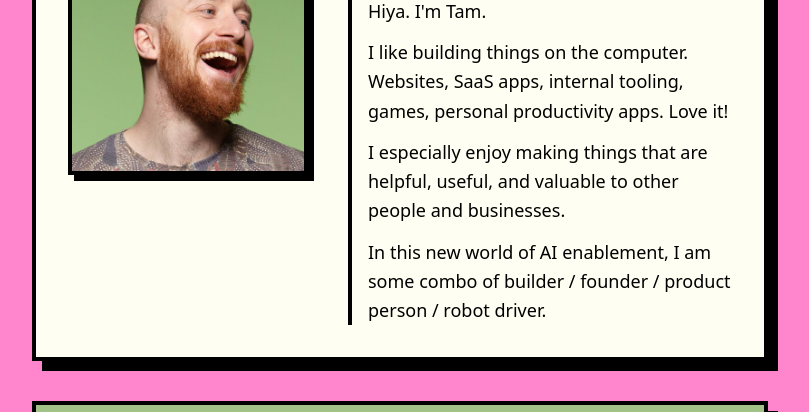
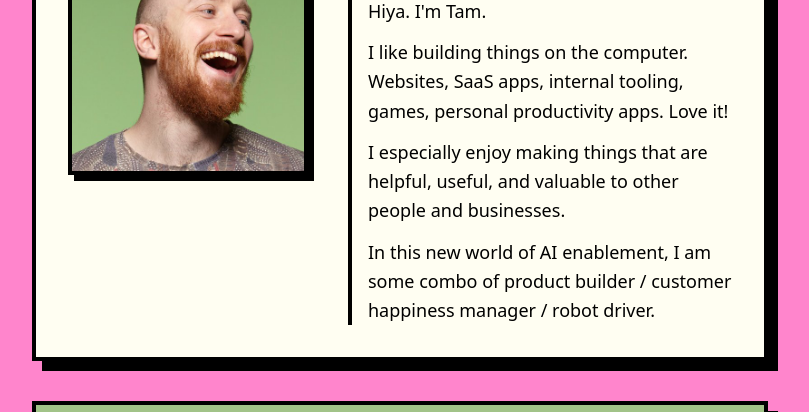
Before and after one commit to tambuildsthings/tbt, an Astro site: page / in a window 1280 px wide. Shown: the part 165-577 px from the top of the page, without its empty margins (240-1049 px from the left). Built offline with nearby package versions, Linux system fonts and the light colour scheme; Astro itself is replaced by a stand-in of ours; a web font is replaced by a local one.

Commit message:
Update index.astro

```diff
--- a/src/pages/index.astro
+++ b/src/pages/index.astro
@@ -174,7 +174,7 @@ const linkButtonContact = `${linkButtonCream} !flex w-full min-h-[3.25rem] items
 							</p>
 
 							<p class="text-base leading-relaxed text-black md:text-lg">
-							In this new world of AI enablement, I am some combo of builder / founder / product person / robot driver.
+							In this new world of AI enablement, I am some combo of product builder / customer happiness manager / robot driver.
 							</p>
 						</div>
 					</div>
```
